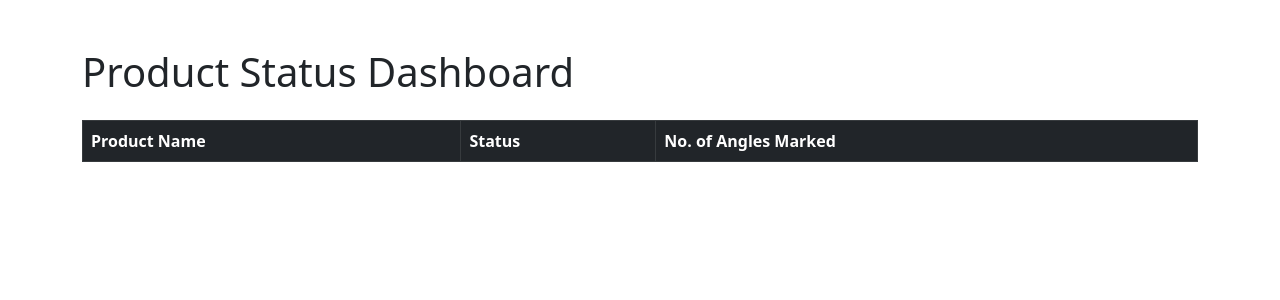
After one commit to pongthang/image-filter-flask, a Flask app: page /angles-progress in a window 1280 px wide. The commit adds this page. Shown: the top 300 px of the page. Run offline with Flask 3, Linux system fonts and the light colour scheme; data that the repository does not hold is empty; some libraries are stand-ins or nearby versions.

Commit message:
added progress

```diff
--- a/repo/product_repo.py
+++ b/repo/product_repo.py
@@ -104,11 +104,65 @@ def findAllUnfilteredAnglesByIndex(index):
 
     conn.close()
 
-    return [dict(product) for product in products]
+    return {
+        "data": [dict(product) for product in products],
+        "metadata": {"index": index},
+    }
 
 
-def findAllUnfilteredAnglesByProductId():
-    return []
+def findAllUnfilteredAnglesByProductId(product_id):
+
+    conn = get_db_connection()
+    cursor = conn.cursor()
+    cursor.execute(
+        """SELECT * FROM finalised_angles
+    WHERE product_id = ?
+    AND image_name != '1.JPG'""",
+        (product_id,),
+    )
+
+    products = cursor.fetchall()
+    conn.close()
+
+    metadata = unfilteredProductAnglesMetadata(product_id)
+
+    return {"data": [dict(product) for product in products], "metadata": metadata}
+
+
+def unfilteredProductAnglesMetadata(product_id):
+
+    conn = get_db_connection()
+    cursor = conn.cursor()
+
+    cursor.execute(
+        """SELECT product_id FROM finalised_angles
+    WHERE image_name != '1.JPG'
+    GROUP BY product_id
+    ORDER BY finalised_angles_id """
+    )
+
+    product_ids = cursor.fetchall()
+    product_ids = [item[0] for item in product_ids]
+
+    index = product_ids.index(product_id)
+
+    # cursor.execute(
+    #     """
+    #     SELECT COUNT(*)
+    #     FROM (
+    #         SELECT product_id
+    #         FROM finalised_angles
+    #         WHERE image_name != '1.JPG'
+    #         GROUP BY product_id
+    #         ORDER BY finalised_angles_id
+    #     ) subquery
+    #     WHERE product_id != ?;
+    #     """,
+    #     (product_id,),
+    # )
+    conn.close()
+
+    return {"index": index}
 
 
 def insertProductAngles(product_id, data: list):
--- a/routes/main.py
+++ b/routes/main.py
@@ -1,4 +1,6 @@
 from flask import Blueprint, render_template, send_from_directory
+
+from services.product_service import getAllProductAnglesProgress
 
 main_bp = Blueprint("main", __name__)
 IMAGE_FOLDER = "../shoot/"
@@ -18,3 +20,11 @@ def get_image(foldername, filename):
 @main_bp.route("/finalise-angles")
 def finaliseAngles():
     return render_template("finalise_angles.html")
+
+
+@main_bp.route("/angles-progress")
+def angles_progress():
+    # This would typically come from your API call
+    products = getAllProductAnglesProgress()
+
+    return render_template("angles_progress.html", products=products)
--- a/services/product_service.py
+++ b/services/product_service.py
@@ -29,14 +29,14 @@ def getProductsProgress():
     return result
 
 
-def getProductsForAngleFiltering(prodcut_id, index):
+def getProductsForAngleFiltering(product_id, index):
 
     products = []
-    if prodcut_id:
-        products = findAllUnfilteredAnglesByProductId()
+    if product_id is not None and product_id != "null":
+        products = findAllUnfilteredAnglesByProductId(product_id)
         return products
 
-    if index:
+    if index is not None and index != "null":
         products = findAllUnfilteredAnglesByIndex(index)
         return products
 
@@ -90,3 +90,21 @@ def updateProductAngles(product_id, data):
     result = insertProductAngles(product_id, data)
 
     return result
+
+
+def getAllProductAnglesProgress():
+
+    products = findAllUnfilteredAngles()
+
+    grouped_data = defaultdict(lambda: {"count": 0, "status": "pending"})
+    for item in products:
+
+        if item["angle_id"] != None and item["angle_id"] != "":
+            grouped_data[item["product_id"]]["count"] += 1
+
+        if grouped_data[item["product_id"]]["count"] == 4:
+            grouped_data[item["product_id"]]["status"] = "completed"
+
+    # Convert defaultdict to a regular dictionary
+
+    return grouped_data
--- /dev/null
+++ b/templates/angles_progress.html
@@ -0,0 +1,62 @@
+<!DOCTYPE html>
+<html lang="en">
+  <head>
+    <meta charset="UTF-8" />
+    <meta name="viewport" content="width=device-width, initial-scale=1.0" />
+    <title>Product Status Dashboard</title>
+    <link
+      href="https://cdnjs.cloudflare.com/ajax/libs/bootstrap/5.3.0/css/bootstrap.min.css"
+      rel="stylesheet"
+    />
+    <style>
+      .pending {
+        background-color: red !important;
+        background: red !important;
+        color: white !important;
+        font-weight: bold !important;
+      }
+      .completed {
+        background-color: green !important;
+        color: white !important;
+        font-weight: bold !important;
+      }
+      .failed {
+        background-color: #f8d7da;
+      }
+    </style>
+  </head>
+  <body>
+    <div class="container mt-5">
+      <h1 class="mb-4">Product Status Dashboard</h1>
+
+      <table class="table table-bordered">
+        <thead class="table-dark">
+          <tr>
+            <th>Product Name</th>
+            <th>Status</th>
+            <th>No. of Angles Marked</th>
+          </tr>
+        </thead>
+        <tbody>
+          {% for product_id, product_data in products.items() %}
+          <tr class="{{ product_data.status }}">
+            <td>
+              <a href="/finalise-angles?product_id={{ product_id }}"
+                >{{ product_id }}</a
+              >
+            </td>
+
+            {% if product_data.status == 'pending' %}
+            <td class="pending">{{ product_data.status|capitalize }}</td>
+            {% else %}
+            <td class="completed">{{ product_data.status|capitalize }}</td>
+            {% endif %}
+
+            <td>{{ product_data.count }}</td>
+          </tr>
+          {% endfor %}
+        </tbody>
+      </table>
+    </div>
+  </body>
+</html>
```
Also changed, not shown: apis/product_apis.py (+9 -0 lines), templates/finalise_angles.html (+31 -8 lines).
